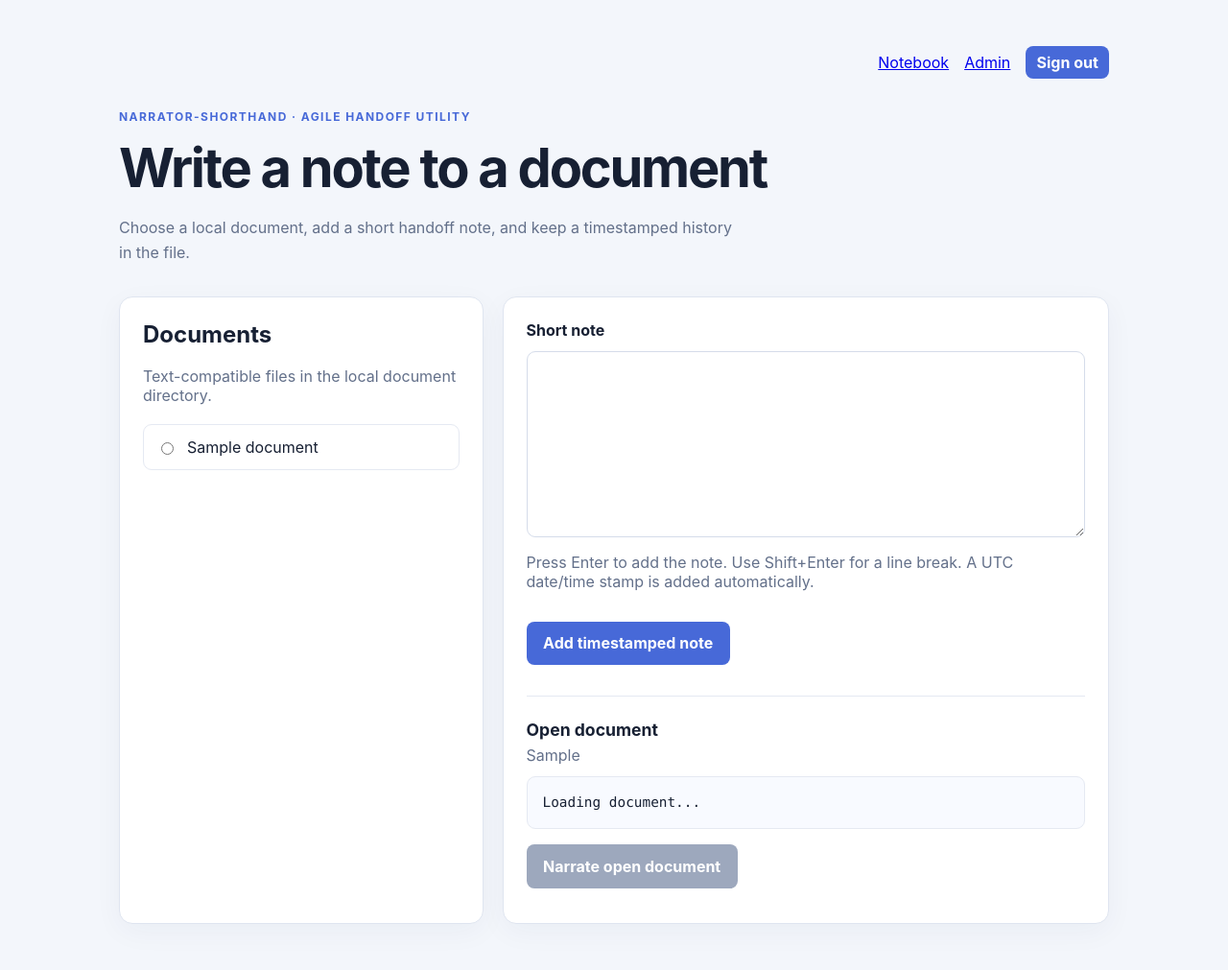
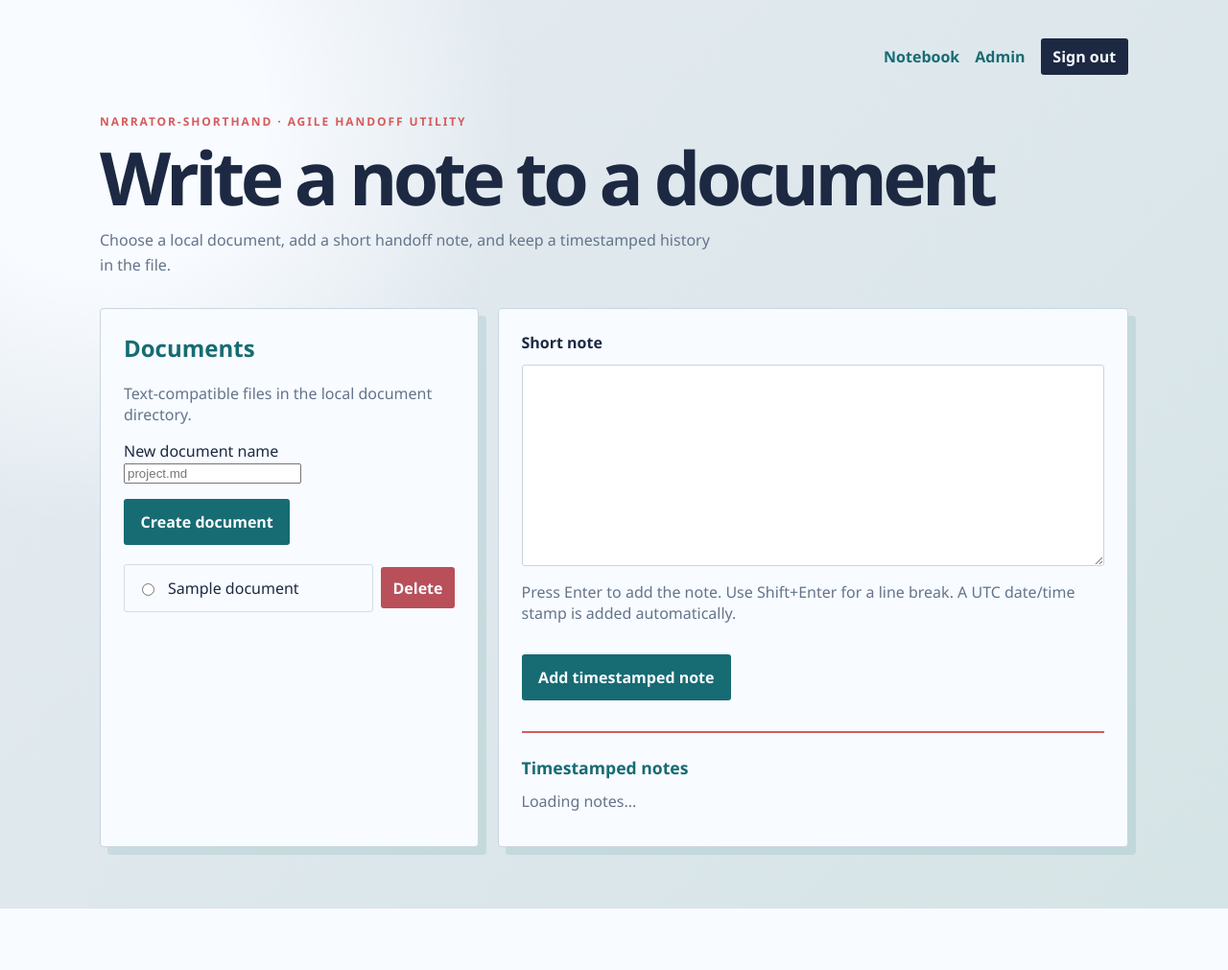
Before and after one commit to alpingtonvolcanic/Narration-ShortHand, a Flask app: template templates/notes/index.html in a window 1280 px wide. Shown: the whole page at 96% size. After the commit the page ends 947 px from the top, so only its background shows below. Run offline with Flask 3, Linux system fonts and the light colour scheme; the visitor is signed in with stand-in values (Sample User, id 1); tables that the repository leaves empty hold one stand-in row (values such as "Sample post"); the template is opened without the code that fills it: most values are stand-ins (such as "Sample title", 1, 10 or a date in 2020).

Commit message:
Improve notebook CRUD, security, and UI
Co-authored-by: Copilot <223556219+Copilot@users.noreply.github.com>

```diff
--- a/requirements.txt
+++ b/requirements.txt
@@ -1,4 +1,3 @@
 Flask>=3.0,<4.0
 pytest>=9.0.3,<10.0
-pyttsx3>=2.90,<3.0
 Werkzeug>=3.0,<4.0
--- a/static/notes.js
+++ b/static/notes.js
@@ -1,26 +1,104 @@
 document.addEventListener("DOMContentLoaded", () => {
   const note = document.querySelector("#note");
-  const documentContent = document.querySelector("#document-content");
-  const previewName = document.querySelector("#preview-name");
   const documentOptions = document.querySelectorAll('input[name="document"]');
-  const narrateButton = document.querySelector("#narrate-document");
   const narrationStatus = document.querySelector("#narration-status");
-  let openFilename = "";
+  const noteList = document.querySelector("#note-list");
+  const csrfToken = document.querySelector('meta[name="csrf-token"]').content;
 
   const loadDocument = async (filename) => {
-    openFilename = filename;
-    narrateButton.disabled = true;
-    previewName.textContent = filename;
-    documentContent.textContent = "Loading document...";
+    await loadNotes(filename);
+  };
+
+  const loadNotes = async (filename) => {
+    noteList.textContent = "Loading notes...";
     try {
-      const response = await fetch(`/documents/${encodeURIComponent(filename)}`);
+      const response = await fetch(
+        `/documents/${encodeURIComponent(filename)}/notes`,
+      );
       const data = await response.json();
       if (!response.ok) throw new Error(data.error);
-      documentContent.textContent = data.content || "(Document is empty)";
-      narrateButton.disabled = !data.content;
+      noteList.textContent = "";
+      if (!data.notes.length) {
+        noteList.textContent = "No timestamped notes yet.";
+        return;
+      }
+      data.notes.forEach((item) => {
+        const row = document.createElement("form");
+        row.className = "note-item";
+        const input = document.createElement("textarea");
+        input.value = item.text;
+        input.maxLength = 500;
+        input.required = true;
+        input.rows = 3;
+        const label = document.createElement("span");
+        label.textContent = item.timestamp;
+        const save = document.createElement("button");
+        save.type = "submit";
+        save.textContent = "Save";
+        const remove = document.createElement("button");
+        remove.type = "button";
+        remove.textContent = "Delete";
+        const narrate = document.createElement("button");
+        narrate.type = "button";
+        narrate.textContent = "Narrate";
+        row.append(label, input, save, remove, narrate);
+        row.addEventListener("submit", async (event) => {
+          event.preventDefault();
+          await changeNote(filename, item.index, "POST", { text: input.value });
+        });
+        remove.addEventListener("click", async () => {
+          try {
+            await changeNote(filename, item.index, "DELETE");
+          } catch (error) {
+            narrationStatus.textContent = `Unable to delete note: ${error.message}`;
+          }
+        });
+        narrate.addEventListener("click", async () => {
+          narrate.disabled = true;
+          narrationStatus.textContent = "Preparing note narration...";
+          try {
+            if (!("speechSynthesis" in window)) {
+              throw new Error("Speech synthesis is not supported by this browser.");
+            }
+            window.speechSynthesis.cancel();
+            const utterance = new SpeechSynthesisUtterance(input.value);
+            utterance.onend = () => {
+              narrationStatus.textContent = "Finished narrating selected note.";
+              narrate.disabled = false;
+            };
+            utterance.onerror = () => {
+              narrationStatus.textContent = "Unable to narrate selected note.";
+              narrate.disabled = false;
+            };
+            window.speechSynthesis.speak(utterance);
+            narrationStatus.textContent = "Narrating selected note.";
+          } catch (error) {
+            narrationStatus.textContent = `Unable to narrate note: ${error.message}`;
+            narrate.disabled = false;
+          }
+        });
+        noteList.append(row);
+      });
     } catch (error) {
-      documentContent.textContent = `Unable to load document: ${error.message}`;
+      noteList.textContent = `Unable to load notes: ${error.message}`;
     }
+  };
+
+  const changeNote = async (filename, index, method, body) => {
+    const response = await fetch(
+      `/documents/${encodeURIComponent(filename)}/notes/${index}`,
+      {
+        method,
+        headers: {
+          "Content-Type": "application/json",
+          "X-CSRF-Token": csrfToken,
+        },
+        body: body ? JSON.stringify(body) : undefined,
+      },
+    );
+    const data = await response.json();
+    if (!response.ok) throw new Error(data.error);
+    await loadNotes(filename);
   };
 
   documentOptions.forEach((option) => {
@@ -30,36 +108,6 @@ document.addEventListener("DOMContentLoaded", () => {
   const selected = document.querySelector('input[name="document"]:checked');
   if (selected) loadDocument(selected.value);
 
-  narrateButton?.addEventListener("click", async () => {
-    narrateButton.disabled = true;
-    narrationStatus.textContent = "Preparing narration...";
-    try {
-      const response = await fetch(
-        `/documents/${encodeURIComponent(openFilename)}/narrate`,
-        {
-          method: "POST",
-          headers: {
-            "X-CSRF-Token": document.querySelector(
-              'meta[name="csrf-token"]',
-            ).content,
-          },
-        },
-      );
-      if (!response.ok) {
-        const data = await response.json();
-        throw new Error(data.error);
-      }
-      const audio = new Audio(URL.createObjectURL(await response.blob()));
-      audio.onended = () => URL.revokeObjectURL(audio.src);
-      await audio.play();
-      narrationStatus.textContent = "Narrating open document.";
-    } catch (error) {
-      narrationStatus.textContent = `Unable to narrate document: ${error.message}`;
-    } finally {
-      narrateButton.disabled = false;
-    }
-  });
-
   note?.addEventListener("keydown", (event) => {
     if (event.key === "Enter" && !event.shiftKey && !event.isComposing) {
       event.preventDefault();
--- a/static/styles.css
+++ b/static/styles.css
@@ -1,46 +1,62 @@
 :root {
   color-scheme: light;
-  font-family: Inter, ui-sans-serif, system-ui, sans-serif;
-  color: #172033;
-  background: #f3f6fb;
+  font-family: "Segoe UI", "Helvetica Neue", Arial, sans-serif;
+  color: #1d2942;
+  background: #e6ebf2;
 }
 
 * { box-sizing: border-box; }
-body { margin: 0; }
-.shell { max-width: 1080px; margin: 0 auto; padding: 3rem 1.5rem; }
-.account-nav { display: flex; justify-content: flex-end; gap: 1rem; align-items: center; margin-bottom: 2rem; }
+body {
+  min-height: 100vh;
+  margin: 0;
+  background:
+    radial-gradient(circle at 8% 12%, #f8fbff 0 12%, transparent 30%),
+    linear-gradient(135deg, #e6ebf2 0%, #d5e4e6 100%);
+}
+.shell { max-width: 1120px; margin: 0 auto; padding: 2.5rem 1.5rem 4rem; }
+.account-nav { display: flex; justify-content: flex-end; gap: 1rem; align-items: center; margin-bottom: 2.5rem; }
 .account-nav form { margin: 0; }
-.account-nav button { margin: 0; padding: .45rem .7rem; }
+.account-nav a { color: #176b73; font-weight: 700; text-decoration: none; }
+.account-nav a:hover { color: #d65b5b; }
+.account-nav button { margin: 0; padding: .5rem .8rem; background: #1d2942; }
 .page-header { margin-bottom: 2rem; }
-.eyebrow { color: #4769d8; font-size: .75rem; font-weight: 700; letter-spacing: .12em; text-transform: uppercase; }
-h1 { margin: .4rem 0 .75rem; font-size: clamp(2rem, 5vw, 3.5rem); letter-spacing: -.04em; }
-h2 { margin-top: 0; }
-.intro, .muted { color: #63708a; }
+.eyebrow { color: #d65b5b; font-size: .75rem; font-weight: 800; letter-spacing: .16em; text-transform: uppercase; }
+h1 { margin: .4rem 0 .75rem; color: #1d2942; font-size: clamp(2.4rem, 6vw, 4.8rem); line-height: .98; letter-spacing: -.06em; }
+h2 { margin-top: 0; color: #176b73; }
+.intro, .muted { color: #64748b; }
 .intro { max-width: 650px; line-height: 1.6; }
 .workspace { display: grid; grid-template-columns: minmax(220px, .75fr) 1.25fr; gap: 1.25rem; }
-.document-panel, .note-panel { padding: 1.5rem; border: 1px solid #dfe5f0; border-radius: 14px; background: #fff; box-shadow: 0 8px 30px #20345d0b; }
+.document-panel, .note-panel { padding: 1.5rem; border: 1px solid #c9d5df; border-radius: 4px; background: #f8fbff; box-shadow: 8px 8px 0 #176b731c; }
 .document-list { display: grid; gap: .55rem; margin-top: 1.25rem; }
-.document-option { display: flex; gap: .7rem; align-items: center; padding: .8rem; border: 1px solid #e5e9f2; border-radius: 9px; cursor: pointer; }
-.document-option:has(input:checked) { border-color: #4769d8; background: #f0f3ff; }
-input { accent-color: #4769d8; }
-textarea { display: block; width: 100%; margin-top: .75rem; padding: 1rem; border: 1px solid #d5dcea; border-radius: 9px; font: inherit; resize: vertical; }
-textarea:focus { outline: 3px solid #4769d833; border-color: #4769d8; }
-button { margin-top: 1rem; padding: .8rem 1.1rem; border: 0; border-radius: 8px; color: #fff; background: #4769d8; font: inherit; font-weight: 700; cursor: pointer; }
-button:hover { background: #3859c4; }
-button:disabled { background: #9da8bd; cursor: not-allowed; }
-.auth-form { display: grid; gap: .6rem; max-width: 430px; padding: 1.5rem; border: 1px solid #dfe5f0; border-radius: 14px; background: #fff; }
-.auth-form input { padding: .75rem; border: 1px solid #d5dcea; border-radius: 8px; font: inherit; }
+.document-row { display: flex; gap: .5rem; align-items: center; }
+.document-option { display: flex; flex: 1; gap: .7rem; align-items: center; padding: .8rem; border: 1px solid #d2dce5; border-radius: 3px; cursor: pointer; }
+.document-option:hover, .document-option:has(input:checked) { border-color: #d65b5b; background: #fff4f2; }
+.document-row form { margin: 0; }
+.document-delete { margin: 0; padding: .65rem .75rem; background: #b94f58; }
+.document-delete:hover { background: #943d47; }
+input { accent-color: #d65b5b; }
+textarea { display: block; width: 100%; margin-top: .75rem; padding: 1rem; border: 1px solid #c9d5df; border-radius: 3px; background: #ffffff; font: inherit; resize: vertical; }
+textarea:focus { outline: 3px solid #d65b5b33; border-color: #d65b5b; }
+button { margin-top: 1rem; padding: .8rem 1.1rem; border: 0; border-radius: 3px; color: #f8fbff; background: #176b73; font: inherit; font-weight: 800; cursor: pointer; }
+button:hover { background: #10535b; }
+button:disabled { background: #94a3b8; cursor: not-allowed; }
+.auth-form { display: grid; gap: .6rem; max-width: 430px; padding: 1.5rem; border: 1px solid #c9d5df; border-radius: 4px; background: #f8fbff; box-shadow: 8px 8px 0 #176b731c; }
+.auth-form input { padding: .75rem; border: 1px solid #c9d5df; border-radius: 3px; background: #ffffff; font: inherit; }
 .auth-form button { width: fit-content; }
-table { width: 100%; border-collapse: collapse; background: #fff; }
-th, td { padding: .8rem; border: 1px solid #dfe5f0; text-align: left; }
-.document-preview { margin-top: 2rem; padding-top: 1.5rem; border-top: 1px solid #e5e9f2; }
-.document-preview h2 { margin-bottom: .35rem; font-size: 1.1rem; }
-.document-preview p { margin: 0 0 .75rem; }
-pre { max-height: 360px; overflow: auto; margin: 0; padding: 1rem; border: 1px solid #e5e9f2; border-radius: 9px; background: #f8faff; white-space: pre-wrap; overflow-wrap: anywhere; font: .9rem/1.5 ui-monospace, SFMono-Regular, Menlo, monospace; }
-.document-preview button { margin-top: 1rem; }
+table { width: 100%; border-collapse: collapse; background: #f8fbff; }
+th, td { padding: .8rem; border: 1px solid #c9d5df; text-align: left; }
+.notes-editor { margin-top: 2rem; padding-top: 1.5rem; border-top: 2px solid #d65b5b; }
+.notes-editor h2 { margin-bottom: .35rem; font-size: 1.1rem; }
+.notes-editor p { margin: 0 0 .75rem; }
+pre { max-height: 360px; overflow: auto; margin: 0; padding: 1rem; border: 1px solid #d2dce5; border-radius: 3px; background: #ffffff; white-space: pre-wrap; overflow-wrap: anywhere; font: .9rem/1.5 ui-monospace, SFMono-Regular, Menlo, monospace; }
+.note-item { display: grid; grid-template-columns: auto minmax(0, 1fr) auto auto auto; gap: .6rem; align-items: center; padding: .9rem 0; border-top: 1px solid #d2dce5; }
+.note-item textarea { width: 100%; min-width: 0; min-height: 7rem; padding: .85rem; border: 1px solid #c9d5df; border-radius: 3px; background: #ffffff; font: inherit; resize: vertical; }
+.note-item button { margin-top: 0; padding: .6rem .8rem; }
+.note-item button[type="button"] { background: #b94f58; }
+.note-item button[type="button"]:hover { background: #943d47; }
 .messages { margin-bottom: 1.25rem; }
-.message { padding: .8rem 1rem; border-radius: 8px; }
-.message.success { color: #14532d; background: #dcfce7; }
-.message.error { color: #991b1b; background: #fee2e2; }
-.empty { line-height: 1.5; color: #63708a; font-size: .9rem; }
+.message { padding: .8rem 1rem; border-radius: 3px; }
+.message.success { color: #155e63; background: #d8f0ed; }
+.message.error { color: #8f3540; background: #f9dfe0; }
+.empty { line-height: 1.5; color: #64748b; font-size: .9rem; }
 @media (max-width: 700px) { .workspace { grid-template-columns: 1fr; } .shell { padding: 2rem 1rem; } }
--- a/templates/notes/index.html
+++ b/templates/notes/index.html
@@ -9,19 +9,33 @@
 
   {% include "auth/messages.html" %}
 
-  <form method="post" class="workspace">
-    <input type="hidden" name="csrf_token" value="{{ csrf_token }}">
+  <div class="workspace">
     <aside class="document-panel">
       <h2>Documents</h2>
       <p class="muted">Text-compatible files in the local document directory.</p>
+      <form method="post" action="{{ url_for('notes.create_document') }}" class="document-create">
+        <input type="hidden" name="csrf_token" value="{{ csrf_token }}">
+        <label for="filename">New document name</label>
+        <input id="filename" name="filename" required maxlength="100"
+          placeholder="project.md">
+        <button type="submit">Create document</button>
+      </form>
       {% if documents %}
         <div class="document-list">
           {% for document in documents %}
+            <div class="document-row">
               <label class="document-option">
                 <input type="radio" name="document" value="{{ document.name }}"
                   {% if selected_document == document.name %}checked{% endif %}>
                 <span>{{ document.name }}</span>
               </label>
+              {% if document.name != "notebook.md" %}
+                <form method="post" action="{{ url_for('notes.delete_document', filename=document.name) }}">
+                  <input type="hidden" name="csrf_token" value="{{ csrf_token }}">
+                  <button type="submit" class="document-delete">Delete</button>
+                </form>
+              {% endif %}
+            </div>
           {% endfor %}
         </div>
       {% else %}
@@ -30,18 +44,19 @@
     </aside>
 
     <section class="note-panel">
+      <form method="post">
+        <input type="hidden" name="csrf_token" value="{{ csrf_token }}">
         <label for="note"><strong>Short note</strong></label>
         <textarea id="note" name="note" maxlength="500" rows="8"
           placeholder=""></textarea>
         <p class="muted">Press Enter to add the note. Use Shift+Enter for a line break. A UTC date/time stamp is added automatically.</p>
         <button type="submit" {% if not documents %}disabled{% endif %}>Add timestamped note</button>
-      <section class="document-preview" aria-live="polite">
-        <h2>Open document</h2>
-        <p id="preview-name" class="muted">{{ selected_document }}</p>
-        <pre id="document-content">{% if selected_document %}Loading document...{% else %}Select a document to view its contents.{% endif %}</pre>
-        <button id="narrate-document" type="button" disabled>Narrate open document</button>
+      </form>
+      <section class="notes-editor" aria-live="polite">
+        <h2>Timestamped notes</h2>
         <p id="narration-status" class="muted" role="status"></p>
+        <div id="note-list"><p class="muted">Loading notes...</p></div>
       </section>
     </section>
-  </form>
+  </div>
 {% endblock %}
```
Also changed, not shown: app/controllers/notes.py (+54 -22 lines), app/models/documents.py (+77 -0 lines), app/services/narrator.py (deleted, +0 -11 lines), assignment-information.txt (+9 -2 lines), notebooks/2/notebook.md (+1 -0 lines), tests/test_notes.py (+46 -19 lines), README.md. Lines whose indentation alone changed are shown as unchanged.
